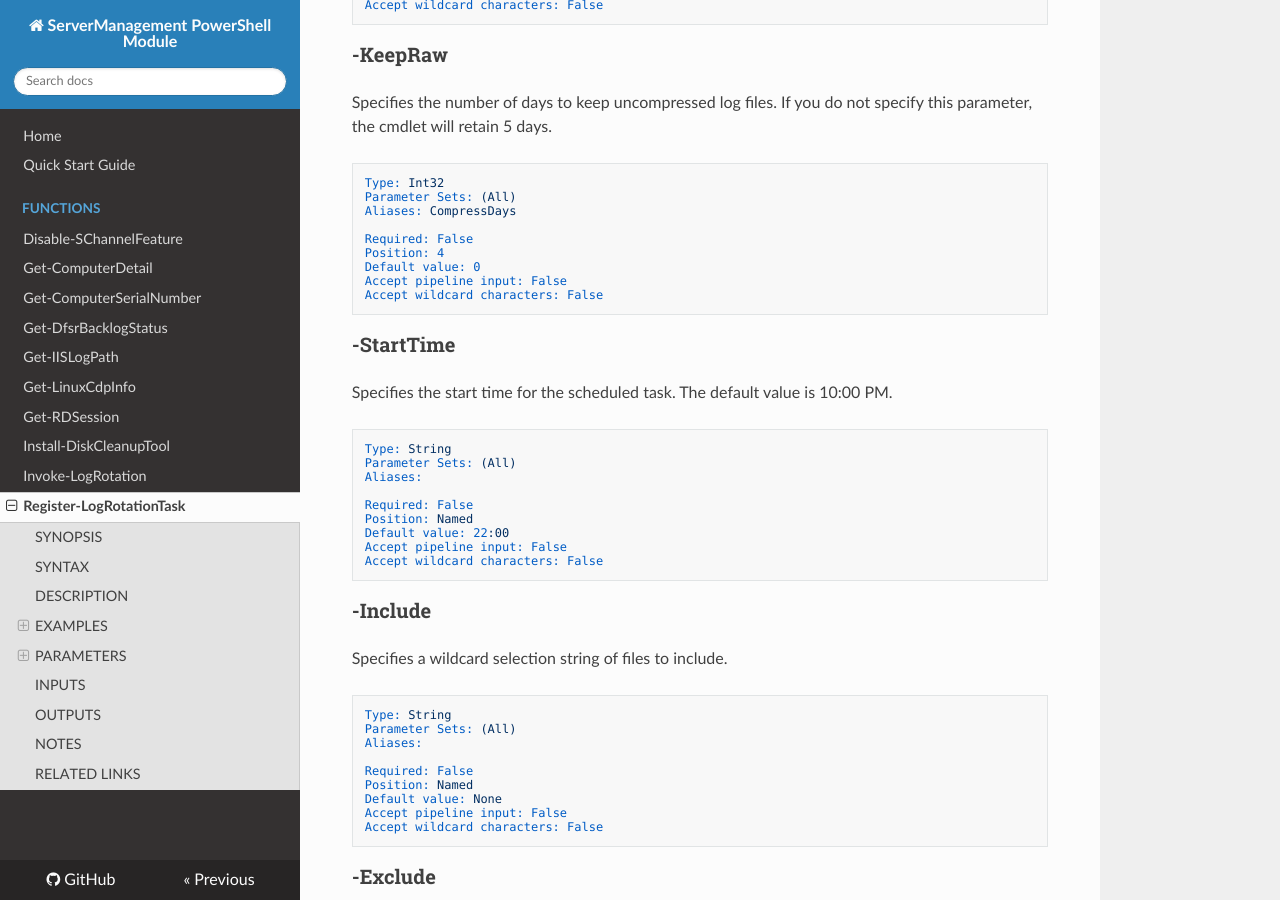
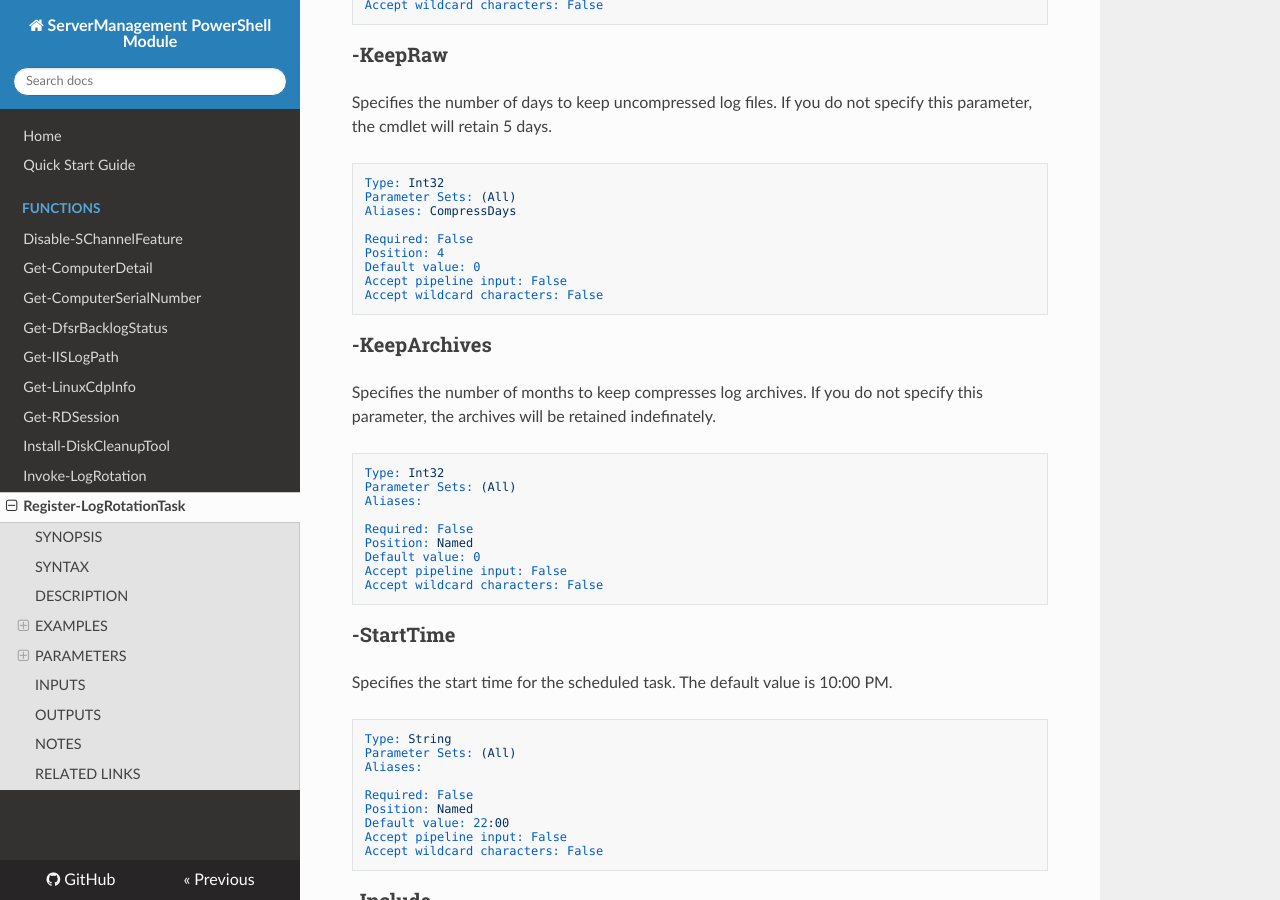
Before and after one commit to twillin912/PSServerManagement, an MkDocs documentation site: the page built from docs/Functions/Register-LogRotationTask.md, in a window 1280 px wide and 900 px high, scrolled down 1227 px. Built offline with MkDocs 1.6.1, drawn with Linux system fonts in a browser that asks for light colours; nearby versions of some CDN libraries; some of the changed text lies outside the part shown.

Commit message:
add feature to remove archives

````diff
--- a/docs/Functions/Register-LogRotationTask.md
+++ b/docs/Functions/Register-LogRotationTask.md
@@ -13,8 +13,8 @@ Short description
 ## SYNTAX
 
 ```
-Register-LogRotationTask [-Name] <String> [-Path] <String[]> [[-KeepRaw] <Int32>] [-StartTime <String>]
- [-Include <String>] [-Exclude <String>] [<CommonParameters>]
+Register-LogRotationTask [-Name] <String> [-Path] <String[]> [[-KeepRaw] <Int32>] [-KeepArchives <Int32>]
+ [-StartTime <String>] [-Include <String>] [-Exclude <String>] [<CommonParameters>]
 ```
 
 ## DESCRIPTION
@@ -71,6 +71,22 @@ Aliases: CompressDays
 
 Required: False
 Position: 4
+Default value: 0
+Accept pipeline input: False
+Accept wildcard characters: False
+```
+
+### -KeepArchives
+Specifies the number of months to keep compresses log archives.
+If you do not specify this parameter, the archives will be retained indefinately.
+
+```yaml
+Type: Int32
+Parameter Sets: (All)
+Aliases:
+
+Required: False
+Position: Named
 Default value: 0
 Accept pipeline input: False
 Accept wildcard characters: False
````
Also changed, not shown: ReleaseNotes.md (+3 -7 lines), docs/Functions/Invoke-LogRotation.md (+18 -2 lines), 4 other files.
